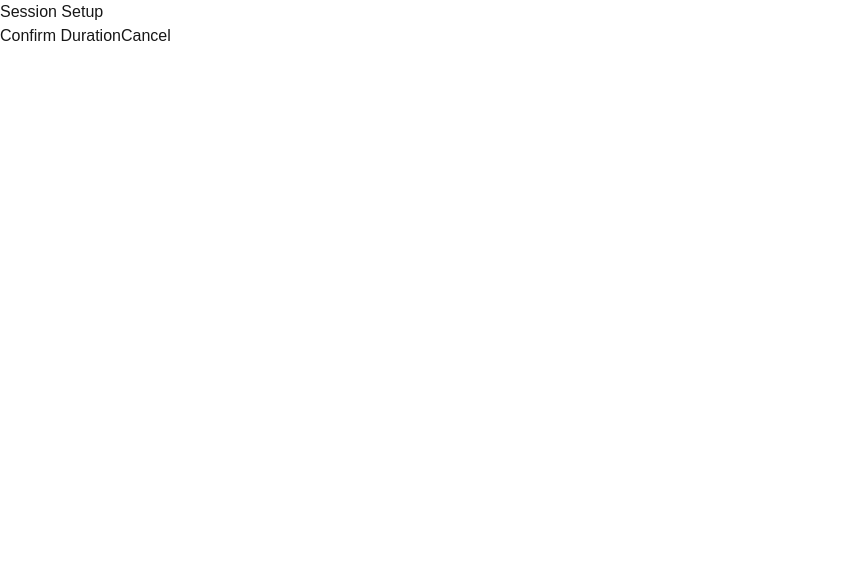
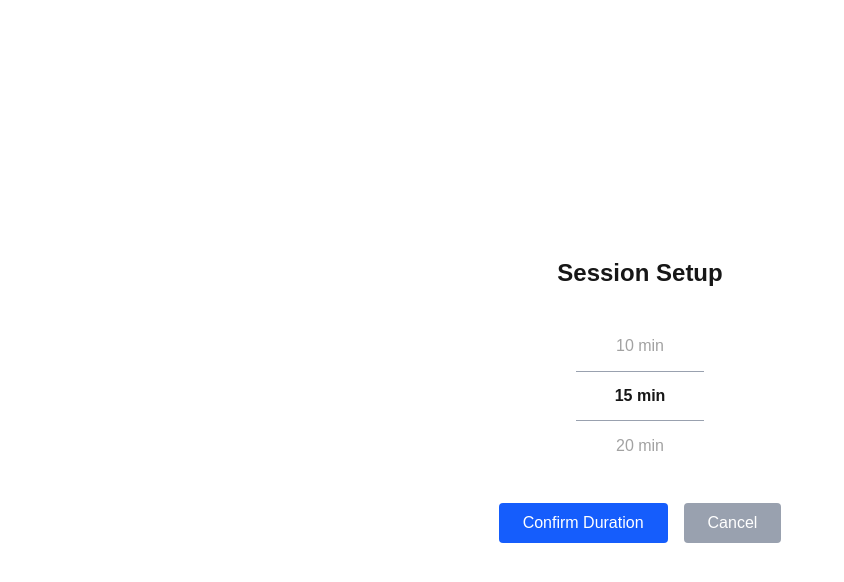
Before and after one commit to jkhan31/inkkeeper, a Next.js app: page /session/setup in a window 1280 px wide. Shown: the top 582 px of the page, without its empty margins (0-844 px from the left). Built offline with nearby package versions, Linux system fonts and the light colour scheme; no server answers.

Commit message:
feat: implement restricted duration scroll wheel with snap-based selection

```diff
--- a/app/session/setup/page.tsx
+++ b/app/session/setup/page.tsx
@@ -1,11 +1,14 @@
 'use client'
 
-import { useState, useEffect } from 'react'
+import { useState, useEffect, useRef } from 'react'
 import Link from 'next/link'
 import { supabase } from '@/lib/supabaseClient'
 
 export default function Setup() {
     const [totalSessions, setTotalSessions] = useState<number>(0)
+    const [selectedDuration, setSelectedDuration] = useState<number>(15)
+    const scrollContainerRef = useRef<HTMLDivElement>(null)
+    const isAutoScrollingRef = useRef<boolean>(false)
 
     useEffect(() => {
         async function fetchSessionCount() {
@@ -28,17 +31,98 @@ export default function Setup() {
         ? [10, 15, 20]
         : Array.from({ length: 60 / 5 }, (_, i) => (i + 1) * 5)
 
+    // Scroll to 15 on mount
+    useEffect(() => {
+        if (scrollContainerRef.current && durations.length > 0) {
+            const index = durations.indexOf(15)
+            if (index !== -1) {
+                const itemHeight = 50
+                isAutoScrollingRef.current = true
+                scrollContainerRef.current.scrollTo({
+                    top: index * itemHeight,
+                    behavior: 'auto'
+                })
+
+                setTimeout(() => {
+                    isAutoScrollingRef.current = false
+                }, 50)
+            }
+        }
+    }, [durations])
+
+
+    // Handle scroll to detect centered item
+    const handleScroll = () => {
+        if (!scrollContainerRef.current) return
+        if (isAutoScrollingRef.current) return
+
+        const container = scrollContainerRef.current
+        const itemHeight = 50
+
+        const centeredIndex = Math.round(container.scrollTop / itemHeight)
+
+        if (centeredIndex >= 0 && centeredIndex < durations.length) {
+            setSelectedDuration(durations[centeredIndex])
+        }
+    }
+
+    // Scroll to a specific index
+    const scrollToIndex = (index: number) => {
+        if (!scrollContainerRef.current) return
+
+        const itemHeight = 50
+        const top = index * itemHeight
+
+        scrollContainerRef.current.scrollTo({ top, behavior: 'auto' })
+        setSelectedDuration(durations[index])
+    }
+
     return (
-        <main>
-            <h1>Session Setup</h1>
+        <main className="flex flex-col items-center justify-center min-h-screen p-4">
+            <h1 className="text-2xl font-bold mb-8">Session Setup</h1>
 
-            <Link href="/session/active">
-                <button>Confirm Duration</button>
-            </Link>
+            <div className="relative">
+                <div
+                    ref={scrollContainerRef}
+                    onScroll={handleScroll}
+                    className="w-32 h-[150px] overflow-y-scroll snap-y snap-proximity scroll-smooth [&::-webkit-scrollbar]:hidden"
+                    style={{
+                        scrollbarWidth: 'none',
+                        msOverflowStyle: 'none',
+                    }}
+                >
+                    <div className="h-[50px]" />
+                    {durations.map((duration, index) => (
+                        <div
+                            key={duration}
+                            onClick={() => scrollToIndex(index)}
+                            className={`h-[50px] flex items-center justify-center snap-center transition-all cursor-pointer ${
+                                duration === selectedDuration
+                                    ? 'font-semibold opacity-100'
+                                    : 'opacity-40'
+                            }`}
+                        >
+                            {duration} min
+                        </div>
+                    ))}
+                    <div className="h-[50px]" />
+                </div>
+                <div className="absolute top-[50px] left-0 right-0 h-[50px] border-t border-b border-gray-400 pointer-events-none" />
+            </div>
 
-            <Link href="/dashboard">
-                <button>Cancel</button>
-            </Link>
+            <div className="mt-8 flex gap-4">
+                <Link href="/session/active">
+                    <button className="px-6 py-2 bg-blue-600 text-white rounded hover:bg-blue-700">
+                        Confirm Duration
+                    </button>
+                </Link>
+
+                <Link href="/dashboard">
+                    <button className="px-6 py-2 bg-gray-400 text-white rounded hover:bg-gray-500">
+                        Cancel
+                    </button>
+                </Link>
+            </div>
         </main>
     )
 }
```
